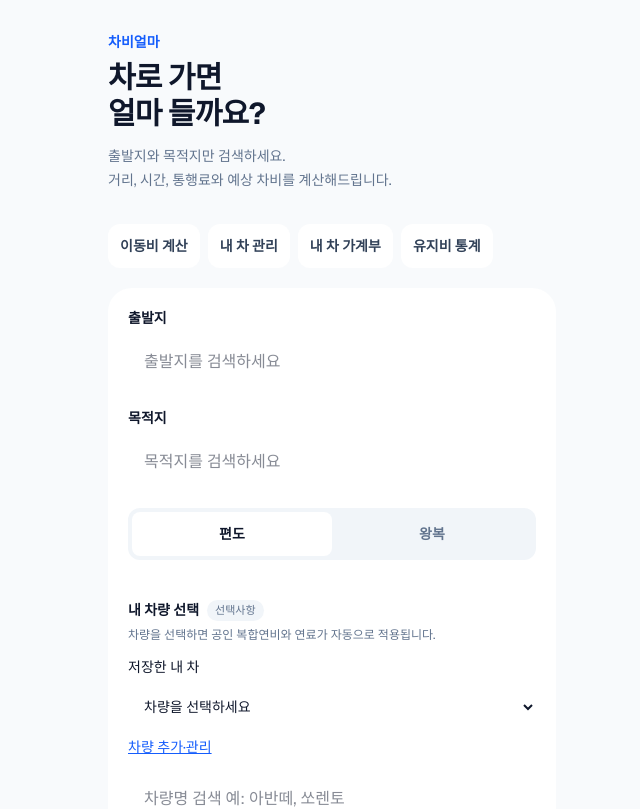
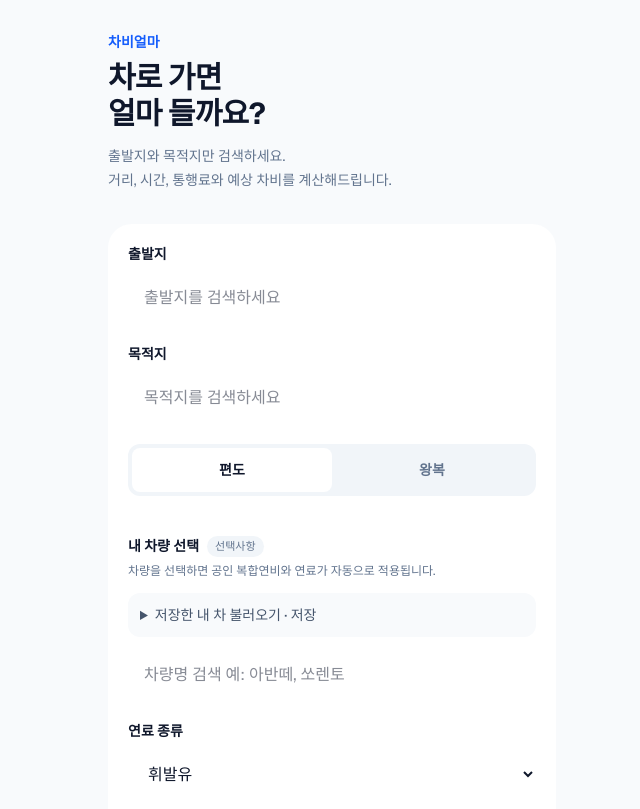
Before and after one commit to safetypleae/car-cost, a Next.js app: page / in a window 1280 px wide. Shown: the top 809 px of the page, without its empty margins (308-948 px from the left). Built offline with nearby package versions, Linux system fonts and the light colour scheme.

Commit message:
fix: preserve original calculator layout and collapse optional additions

```diff
--- a/src/app/page.tsx
+++ b/src/app/page.tsx
@@ -1,7 +1,6 @@
 "use client";
 
 import { useEffect, useMemo, useRef, useState } from "react";
-import MaintenanceNav from '@/components/MaintenanceNav';
 import OwnedVehiclePicker from '@/components/OwnedVehiclePicker';
 import TransportComparison from '@/components/TransportComparison';
 import SiteFooter from "@/components/SiteFooter";
@@ -792,7 +791,6 @@ export default function Home() {
             거리, 시간, 통행료와 예상 차비를 계산해드립니다.
           </p>
         </header>
-        <MaintenanceNav/>
 
         <section className="rounded-3xl bg-white p-5 shadow-sm ring-1 ring-slate-200">
           <div className="space-y-5">
@@ -880,10 +878,15 @@ export default function Home() {
                 </p>
               </div>
 
+              <details className="mb-3 rounded-xl border border-slate-200 bg-slate-50 p-3 text-sm">
+                <summary className="cursor-pointer font-medium text-slate-600">저장한 내 차 불러오기 · 저장</summary>
+                <div className="mt-3">
               <OwnedVehiclePicker
                 candidate={selectedVehicle && Number(efficiency)>0 ? {name:`${selectedVehicle.manufacturer} ${selectedVehicle.model}`,fuelType,efficiency:Number(efficiency),sourceVehicleId:selectedVehicle.id}:null}
                 onSelect={v=>{setSelectedVehicle(null);setFuelType(v.fuelType);setEfficiency(String(v.efficiency));resetFuel();}}
               />
+                </div>
+              </details>
               <VehicleSearch
                 selectedVehicle={selectedVehicle}
                 onSelect={handleVehicleSelect}
@@ -1178,7 +1181,12 @@ export default function Home() {
 
         {route && result && origin && destination && (
           <section id="calculation-result" className="mt-6 scroll-mt-4">
+            <details className="mb-4 rounded-2xl border border-slate-200 bg-white p-4">
+              <summary className="cursor-pointer text-sm font-semibold text-slate-700">자차 vs 대중교통 비용 비교 (펼치기)</summary>
+              <div className="mt-4">
             <TransportComparison key={`${origin.id}-${destination.id}-${tripType}`} origin={origin} destination={destination} carTotal={result.totalCost} carMinutes={route.totalDurationMinutes} passengers={passengers} roundTrip={tripType==='roundtrip'}/>
+              </div>
+            </details>
             <div className="overflow-hidden rounded-3xl bg-white shadow-sm ring-1 ring-slate-200">
               <div className="bg-slate-900 p-6 text-white">
                 <p className="text-sm font-medium text-slate-300">
```
